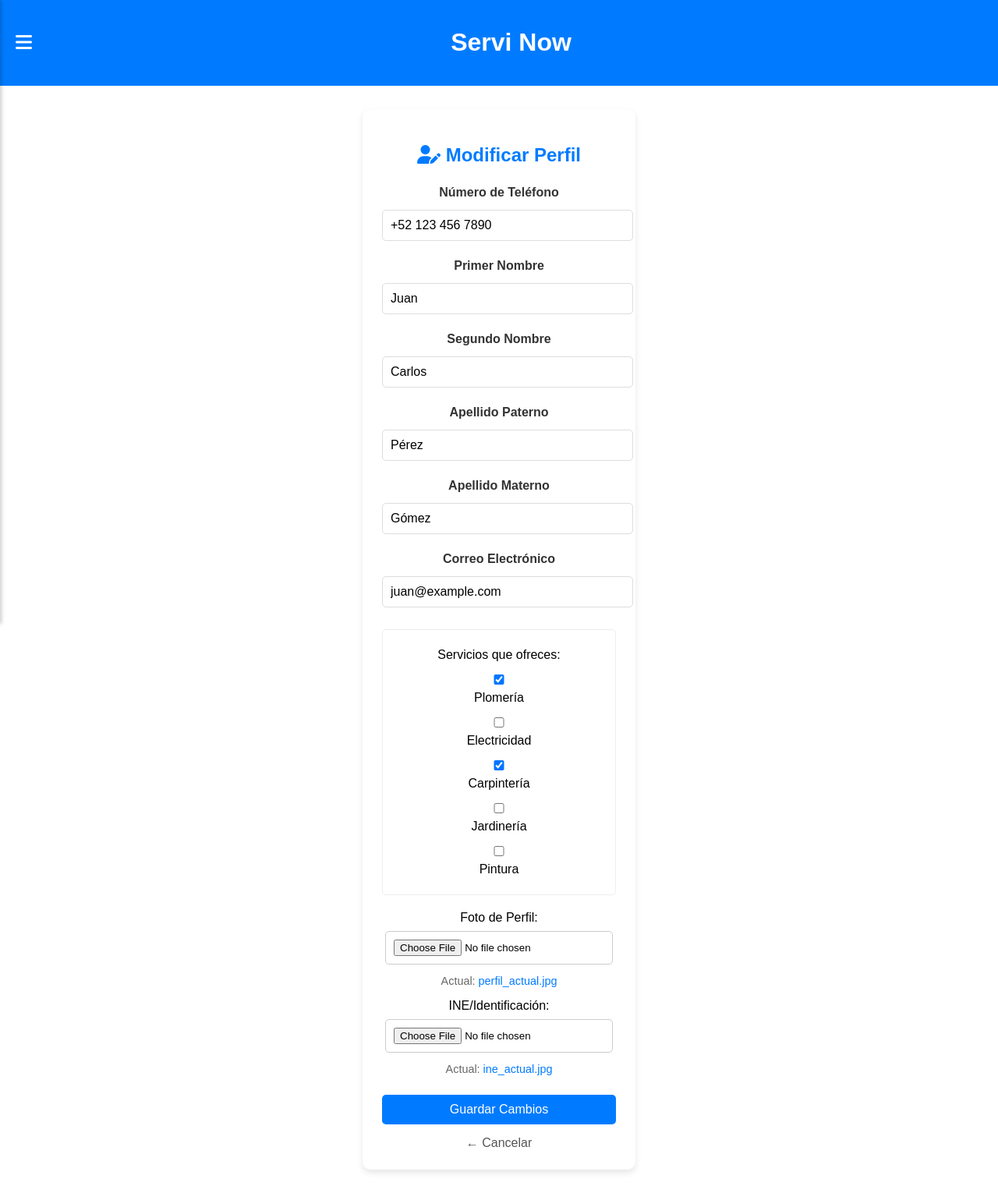
After one commit to JorgeAguirre203/rocio, a PHP site: page /modificar_perfil.html in a window 1280 px wide. The commit adds this page. Shown: the whole page at 78% size. Run offline with PHP 8.4, Linux system fonts and the light colour scheme.

Commit message:
agg,modicarperfil y funcionalidad de barra laterla y menus

```diff
--- /dev/null
+++ b/rocio/modificar_perfil.html
@@ -0,0 +1,99 @@
+<!DOCTYPE html>
+<html lang="es">
+<head>
+    <meta charset="UTF-8">
+    <meta name="viewport" content="width=device-width, initial-scale=1.0">
+    <title>Modificar Perfil - Servi Now</title>
+    <link rel="stylesheet" href="styles.css">
+    <!-- Iconos de FontAwesome -->
+    <link rel="stylesheet" href="https://cdnjs.cloudflare.com/ajax/libs/font-awesome/6.4.0/css/all.min.css">
+</head>
+<body>
+    <!-- Barra lateral/menú -->
+    <div id="sidebar" class="sidebar">
+        <div class="sidebar-header">
+            <h3>Menú de Usuario</h3>
+            <button id="close-sidebar" class="close-btn">
+                <i class="fas fa-times"></i>
+            </button>
+        </div>
+        <ul class="sidebar-menu">
+            <li><a href="modificar_perfil.html"><i class="fas fa-user-edit"></i> Modificar Perfil</a></li>
+            <li><a href="#"><i class="fas fa-trash-alt"></i> Eliminar Perfil</a></li>
+            <li><a href="#"><i class="fas fa-sign-out-alt"></i> Cerrar Sesión</a></li>
+        </ul>
+    </div>
+
+    <!-- Header -->
+    <header>
+        <button id="menu-toggle" class="menu-toggle">
+            <i class="fas fa-bars"></i>
+        </button>
+        <h1>Servi Now</h1>
+        <div class="header-actions">
+            <!-- Espacio reservado para otros botones del header si los necesitas -->
+        </div>
+    </header>
+
+    <!-- Formulario de Modificación -->
+    <div class="auth-container">
+        <h2><i class="fas fa-user-edit"></i> Modificar Perfil</h2>
+
+        <div class="form-group">
+            <label for="telefono">Número de Teléfono</label>
+            <input type="tel" id="telefono" placeholder="+52 123 456 7890" value="+52 123 456 7890">
+        </div>
+
+        <div class="form-group">
+            <label for="nombre1">Primer Nombre</label>
+            <input type="text" id="nombre1" placeholder="Juan" value="Juan">
+        </div>
+
+        <div class="form-group">
+            <label for="nombre2">Segundo Nombre</label>
+            <input type="text" id="nombre2" placeholder="Carlos" value="Carlos">
+        </div>
+
+        <div class="form-group">
+            <label for="apellidoP">Apellido Paterno</label>
+            <input type="text" id="apellidoP" placeholder="Pérez" value="Pérez">
+        </div>
+
+        <div class="form-group">
+            <label for="apellidoM">Apellido Materno</label>
+            <input type="text" id="apellidoM" placeholder="Gómez" value="Gómez">
+        </div>
+
+        <div class="form-group">
+            <label for="correo">Correo Electrónico</label>
+            <input type="email" id="correo" placeholder="juan@example.com" value="juan@example.com">
+        </div>
+
+        <div class="checkbox-container">
+            <label>Servicios que ofreces:</label>
+            <label><input type="checkbox" name="servicios" value="Plomería" checked> Plomería</label>
+            <label><input type="checkbox" name="servicios" value="Electricidad"> Electricidad</label>
+            <label><input type="checkbox" name="servicios" value="Carpintería" checked> Carpintería</label>
+            <label><input type="checkbox" name="servicios" value="Jardinería"> Jardinería</label>
+            <label><input type="checkbox" name="servicios" value="Pintura"> Pintura</label>
+        </div>
+
+        <div class="file-upload">
+            <label for="foto-perfil">Foto de Perfil:</label>
+            <input type="file" id="foto-perfil" accept="image/*">
+            <small>Actual: <a href="#" target="_blank">perfil_actual.jpg</a></small>
+        </div>
+
+        <div class="file-upload">
+            <label for="ine">INE/Identificación:</label>
+            <input type="file" id="ine" accept="image/*">
+            <small>Actual: <a href="#" target="_blank">ine_actual.jpg</a></small>
+        </div>
+
+        <button id="guardar-cambios" class="btn-primary">Guardar Cambios</button>
+        <a href="index.html" class="back-link">← Cancelar</a>
+    </div>
+
+    <script src="script.js"></script>
+</body>
+</html>
--- a/rocio/script.js
+++ b/rocio/script.js
@@ -110,3 +110,76 @@ document.addEventListener("DOMContentLoaded", function () {
         console.error("Uno o más elementos del menú de filtros no se encontraron en el DOM.");
     }
 });
+// Funcionalidad ORIGINAL (conservada)
+document.getElementById('filter-toggle').addEventListener('click', function() {
+    const filterMenu = document.getElementById('filter-menu');
+    const arrow = document.getElementById('filter-arrow');
+    if (filterMenu.style.display === 'block') {
+        filterMenu.style.display = 'none';
+        arrow.textContent = '▼';
+    } else {
+        filterMenu.style.display = 'block';
+        arrow.textContent = '▲';
+    }
+});
+
+document.getElementById('close-filters').addEventListener('click', function() {
+    document.getElementById('filter-menu').style.display = 'none';
+    document.getElementById('filter-arrow').textContent = '▼';
+});
+
+// Funcionalidad NUEVA (barra lateral)
+document.addEventListener('DOMContentLoaded', function() {
+    const sidebar = document.getElementById('sidebar');
+    const menuToggle = document.getElementById('menu-toggle');
+    const closeSidebar = document.getElementById('close-sidebar');
+
+    // Abrir menú
+    menuToggle.addEventListener('click', function(e) {
+        e.stopPropagation();
+        sidebar.classList.add('active');
+    });
+
+    // Cerrar menú
+    closeSidebar.addEventListener('click', function() {
+        sidebar.classList.remove('active');
+    });
+
+    // Cerrar al hacer clic fuera
+    document.addEventListener('click', function() {
+        sidebar.classList.remove('active');
+    });
+
+    // Evitar que el clic en el menú lo cierre
+    sidebar.addEventListener('click', function(e) {
+        e.stopPropagation();
+    });
+});
+// Funcionalidad para el formulario de modificación
+document.getElementById('guardar-cambios').addEventListener('click', function() {
+    // Validación básica
+    const telefono = document.getElementById('telefono').value;
+    if (!telefono || telefono.length < 10) {
+        alert('Por favor ingresa un número de teléfono válido');
+        return;
+    }
+
+    // Simular guardado (en un caso real, aquí iría una petición AJAX)
+    alert('Cambios guardados exitosamente');
+    window.location.href = 'index.html';
+});
+
+// Funcionalidad del menú lateral (la misma que ya tenías)
+document.addEventListener('DOMContentLoaded', function() {
+    const sidebar = document.getElementById('sidebar');
+    const menuToggle = document.getElementById('menu-toggle');
+    const closeSidebar = document.getElementById('close-sidebar');
+
+    menuToggle.addEventListener('click', function() {
+        sidebar.classList.add('active');
+    });
+
+    closeSidebar.addEventListener('click', function() {
+        sidebar.classList.remove('active');
+    });
+});
--- a/rocio/styles.css
+++ b/rocio/styles.css
@@ -1,23 +1,98 @@
+/* Estilos generales (originales) */
 body {
     font-family: Arial, sans-serif;
     margin: 0;
     padding: 0;
     text-align: center;
+    overflow-x: hidden; /* Previene scroll horizontal */
 }
 
+/* Header (original) */
 header {
     display: flex;
     justify-content: space-between;
     padding: 15px;
     background: #007bff;
     color: white;
+    position: relative; /* Para posicionar el botón del menú */
+}
 
-
-}
 header h3 {
     margin-left: 0%;
 }
 
+/* Barra lateral (nuevo) */
+.sidebar {
+    position: fixed;
+    top: 0;
+    left: -250px;
+    width: 250px;
+    height: 100%;
+    background: #2c3e50;
+    color: white;
+    transition: all 0.3s;
+    z-index: 1000;
+    box-shadow: 2px 0 5px rgba(0, 0, 0, 0.2);
+}
+
+.sidebar.active {
+    left: 0;
+}
+
+.sidebar-header {
+    padding: 15px;
+    display: flex;
+    justify-content: space-between;
+    align-items: center;
+    border-bottom: 1px solid #34495e;
+}
+
+.sidebar-menu {
+    list-style: none;
+    padding: 0;
+    margin: 0;
+}
+
+.sidebar-menu li {
+    padding: 12px 15px;
+    border-bottom: 1px solid #34495e;
+}
+
+.sidebar-menu li a {
+    color: white;
+    text-decoration: none;
+    display: flex;
+    align-items: center;
+}
+
+.sidebar-menu li a i {
+    margin-right: 10px;
+    width: 20px;
+    text-align: center;
+}
+
+.sidebar-menu li:hover {
+    background: #34495e;
+}
+
+.menu-toggle {
+    background: none;
+    border: none;
+    color: white;
+    font-size: 1.5rem;
+    cursor: pointer;
+    padding: 5px;
+}
+
+.close-btn {
+    background: none;
+    border: none;
+    color: white;
+    cursor: pointer;
+    font-size: 1.2rem;
+}
+
+/* Search bar (original) */
 .search-bar {
     margin: 20px;
     display: flex;
@@ -25,9 +100,9 @@ header h3 {
 }
 
 .search-bar input {
-    width: 60%; /* esto cambia la anchura */
-    padding: 10px; /*  */
-    font-size: 16px; /* cambia el numero de la letra  */
+    width: 60%;
+    padding: 10px;
+    font-size: 16px;
 }
 
 .search-bar button {
@@ -36,6 +111,7 @@ header h3 {
     cursor: pointer;
 }
 
+/* Filtros (original) */
 .filters {
     display: flex;
     justify-content: center;
@@ -54,9 +130,8 @@ header h3 {
     background: #bbb;
 }
 
-/* estilo para el btoton de filtro */
 .filter-menu {
-    display: none; /* Oculto por defecto */
+    display: none;
     position: absolute;
     background: white;
     box-shadow: 0 4px 8px rgba(0, 0, 0, 0.2);
@@ -64,20 +139,7 @@ header h3 {
     border-radius: 8px;
     width: 300px;
     text-align: left;
-    z-index: 1000; /* Asegúrate de que esté por encima de otros elementos */
-}
-
-/* Asegurar que el botón de filtros esté bien posicionado */
-#filter-toggle {
-    position: relative;
-    cursor: pointer;
-}
-
-
-.filter-menu.visible {
-    position: absolute;
-    top: 100%; /* Se coloca justo debajo del botón */
-    left: 0;
+    z-index: 1000;
 }
 
 .filter-options {
@@ -109,7 +171,7 @@ header h3 {
     font-weight: bold;
 }
 
-/* Estilo para formularios de login y registro */
+/* Auth (original) */
 .auth-container {
     width: 300px;
     margin: 50px auto;
@@ -158,3 +220,102 @@ header h3 {
     margin-top: 15px;
     color: #555;
 }
+
+/* Responsive (nuevo) */
+@media (max-width: 768px) {
+    .sidebar {
+        width: 200px;
+        left: -200px;
+    }
+
+    .search-bar input {
+        width: 70%;
+    }
+}
+/* Estilos para el formulario de modificación */
+.auth-container {
+    max-width: 600px;
+    margin: 30px auto;
+    padding: 25px;
+    background: white;
+    border-radius: 10px;
+    box-shadow: 0 4px 8px rgba(0, 0, 0, 0.1);
+}
+
+.auth-container h2 {
+    color: #007bff;
+    text-align: center;
+    margin-bottom: 25px;
+}
+
+.form-group {
+    margin-bottom: 15px;
+}
+
+.form-group label {
+    display: block;
+    margin-bottom: 5px;
+    font-weight: bold;
+    color: #333;
+}
+
+.form-group input {
+    width: 100%;
+    padding: 10px;
+    border: 1px solid #ddd;
+    border-radius: 5px;
+    font-size: 16px;
+}
+
+.checkbox-container {
+    margin: 20px 0;
+    padding: 15px;
+    border: 1px solid #eee;
+    border-radius: 5px;
+}
+
+.checkbox-container label {
+    display: block;
+    margin: 8px 0;
+    cursor: pointer;
+}
+
+.file-upload {
+    margin: 15px 0;
+}
+
+.file-upload small {
+    display: block;
+    margin-top: 5px;
+    font-size: 0.9em;
+    color: #666;
+}
+
+.file-upload small a {
+    color: #007bff;
+    text-decoration: none;
+}
+
+.btn-primary {
+    width: 100%;
+    padding: 12px;
+    background: #007bff;
+    color: white;
+    border: none;
+    border-radius: 5px;
+    font-size: 16px;
+    cursor: pointer;
+    margin-top: 10px;
+}
+
+.btn-primary:hover {
+    background: #0056b3;
+}
+
+.back-link {
+    display: block;
+    text-align: center;
+    margin-top: 15px;
+    color: #666;
+    text-decoration: none;
+}
```
Also changed, not shown: rocio/index.html (+23 -3 lines).
